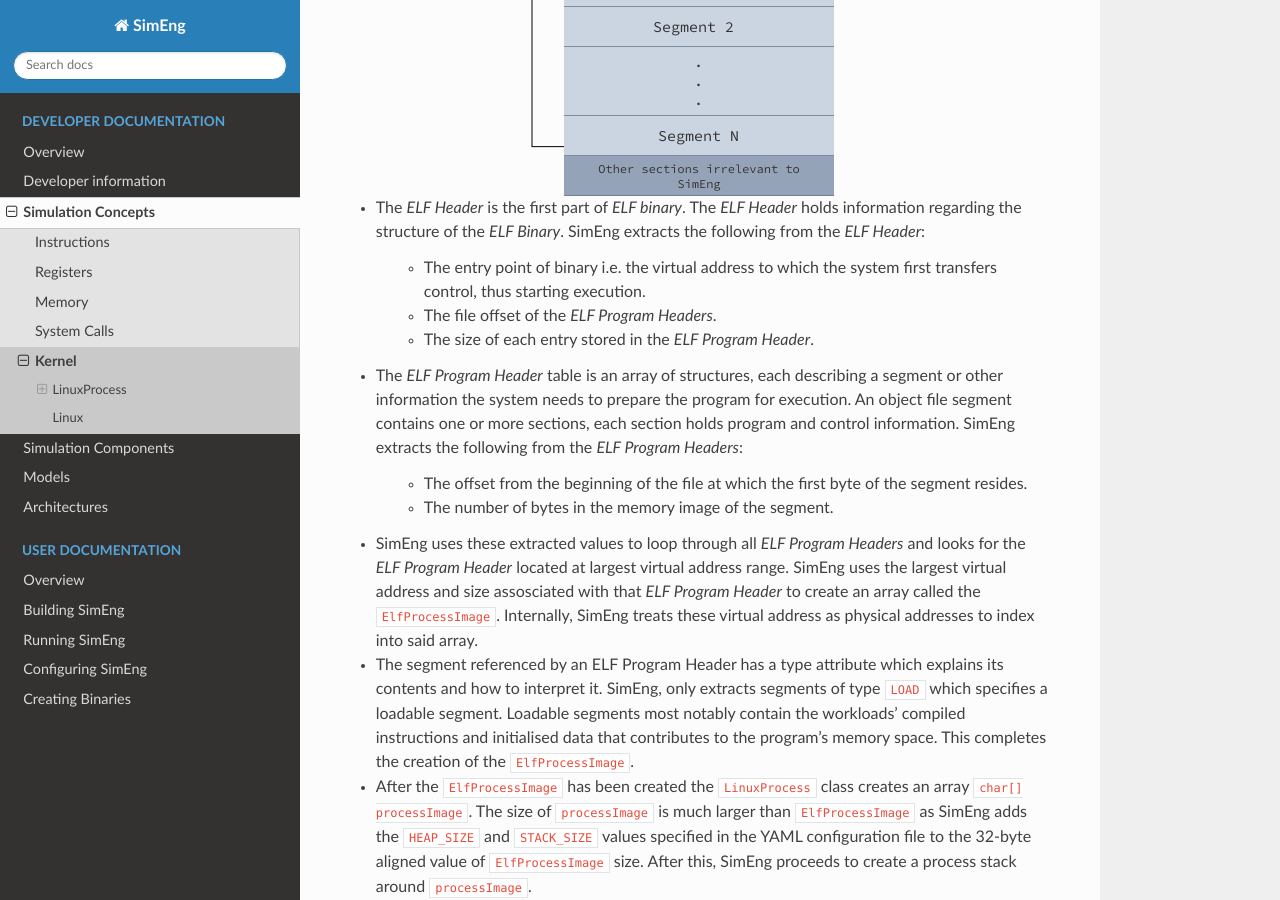
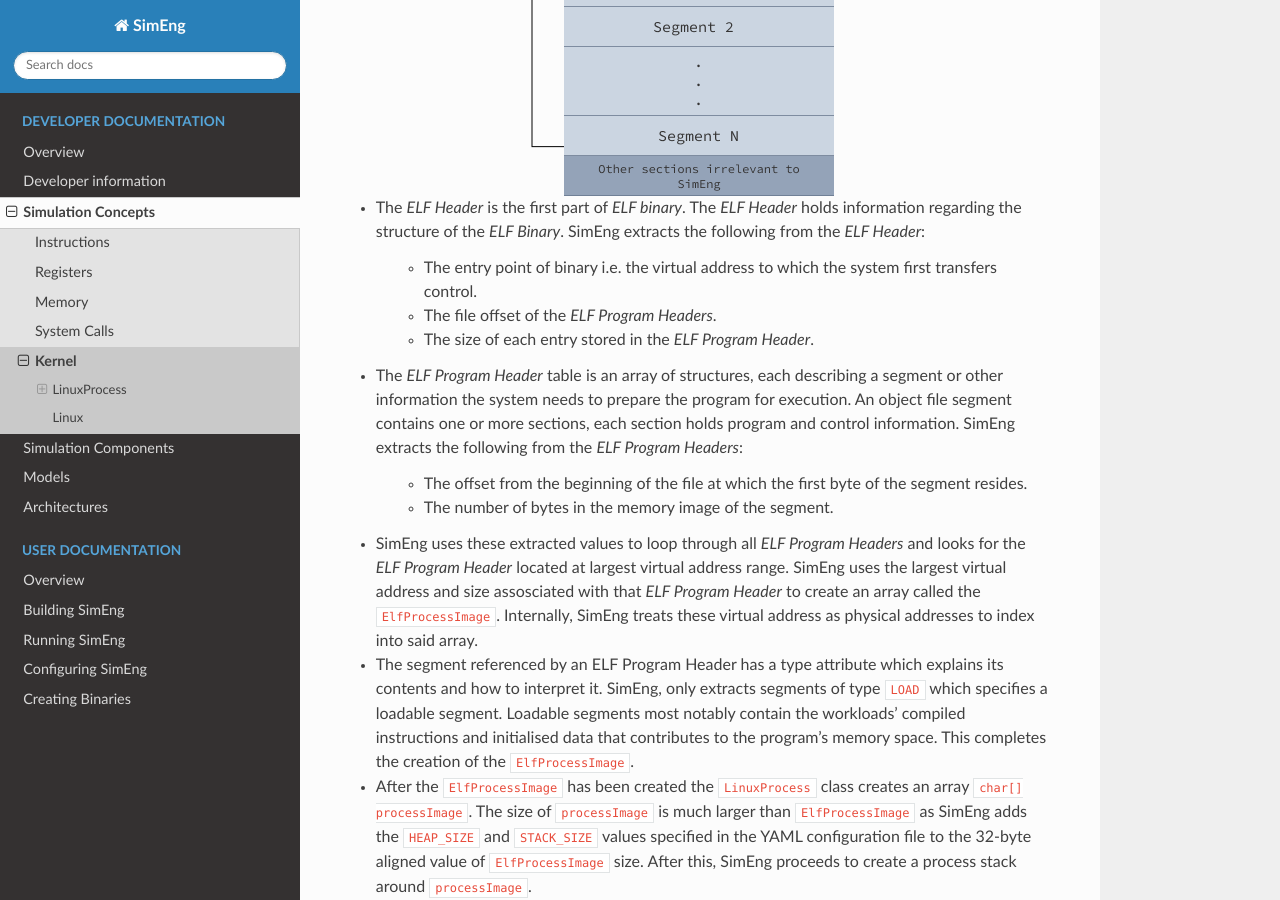
Before and after one commit to UoB-HPC/SimEng, a Sphinx documentation site: the page built from docs/sphinx/developer/concepts/kernel.rst, in a window 1280 px wide and 900 px high, scrolled down 889 px. Built offline with Sphinx 7.4.7 and the Read the Docs theme 2.0.0, drawn with Linux system fonts in a browser that asks for light colours; pages that are not in the unit, such as notebooks, are missing from menus.

Commit message:
Removed redundant sentence regarding execution start

```diff
--- a/docs/sphinx/developer/concepts/kernel.rst
+++ b/docs/sphinx/developer/concepts/kernel.rst
@@ -20,7 +20,7 @@ The ELF binaries have a defined structure for 32-bit and 64-bit architectures, a
 
 * The `ELF Header` is the first part of `ELF binary`. The `ELF Header` holds information regarding the structure of the `ELF Binary`. SimEng extracts the following from the `ELF Header`:
 
-    * The entry point of binary i.e. the virtual address to which the system first transfers control, thus starting execution.
+    * The entry point of binary i.e. the virtual address to which the system first transfers control.
     * The file offset of the `ELF Program Headers`.
     * The size of each entry stored in the `ELF Program Header`.
 * The `ELF Program Header` table is an array of structures, each describing a segment or other information the system needs to prepare the program for execution. An object file segment contains one or more sections, each section holds program and control information. SimEng extracts the following from the `ELF Program Headers`:
```
